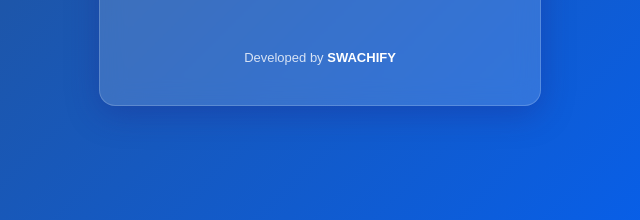
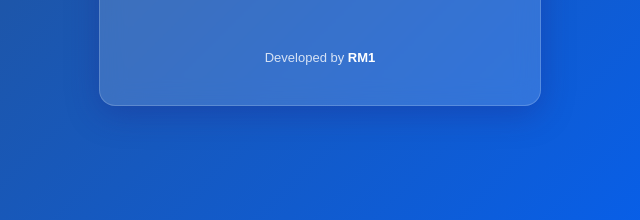
Before and after one commit to BalarameshRM1/SwichifyN-OLD, a plain HTML site: page index.html in a window 1280 px wide. Shown: the part 562-782 px from the top of the page, 320-960 px from the left. Drawn offline with Linux system fonts and the light colour scheme.

Commit message:
Developed by RM1

```diff
--- a/index.html
+++ b/index.html
@@ -145,7 +145,7 @@
 
     <div class="error" id="error"></div>
 
-    <div class="footer">Developed by <span>SWACHIFY </span></div>
+    <div class="footer">Developed by <span>RM1 </span></div>
   </div>
 
   <script>
```
